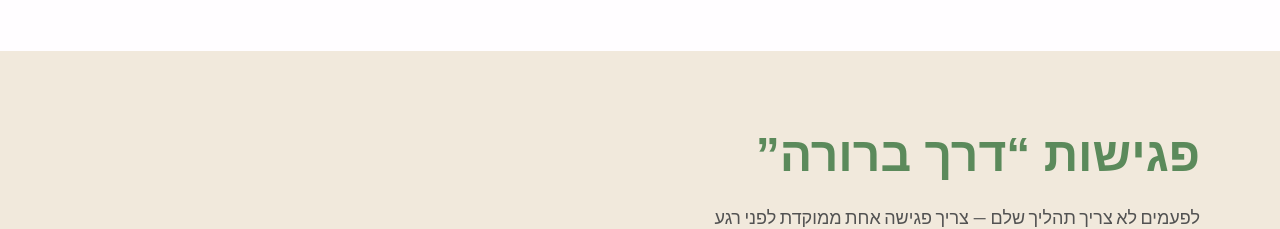
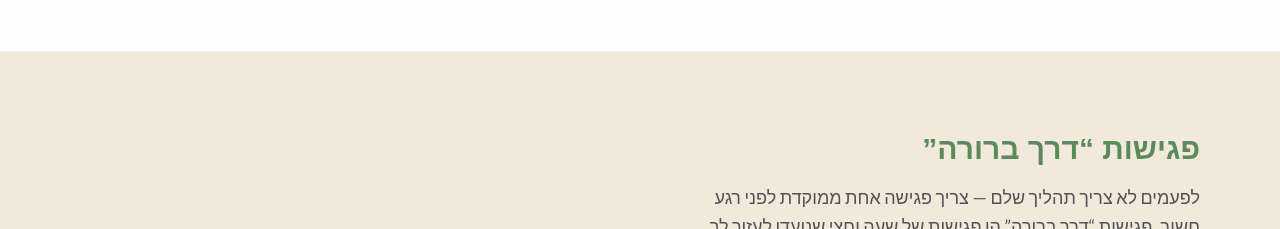
Before and after one commit to itaibiton/tali-maftsir, a Next.js app: page / in a window 1280 px wide. Shown: the part 2300-2529 px from the top of the page. Built offline with nearby package versions, Linux system fonts and the light colour scheme; a web font is replaced by a local one.

Commit message:
title style

```diff
--- a/src/app/components/ClearWaySection.tsx
+++ b/src/app/components/ClearWaySection.tsx
@@ -30,7 +30,7 @@ export default function ClearWaySection() {
           viewport={{ once: true, margin: "-100px" }}
           transition={{ duration: 0.7 }}
         >
-          <h2 className="font-display text-3xl md:text-4xl lg:text-5xl font-semibold text-[var(--color-primary-dark)] mb-6">
+          <h2 className="font-display text-2xl md:text-3xl font-bold text-[var(--color-primary-dark)] mb-4">
             פגישות &ldquo;דרך ברורה&rdquo;
           </h2>
           <p className="text-[var(--color-neutral-600)] text-lg leading-relaxed mb-8">
```
